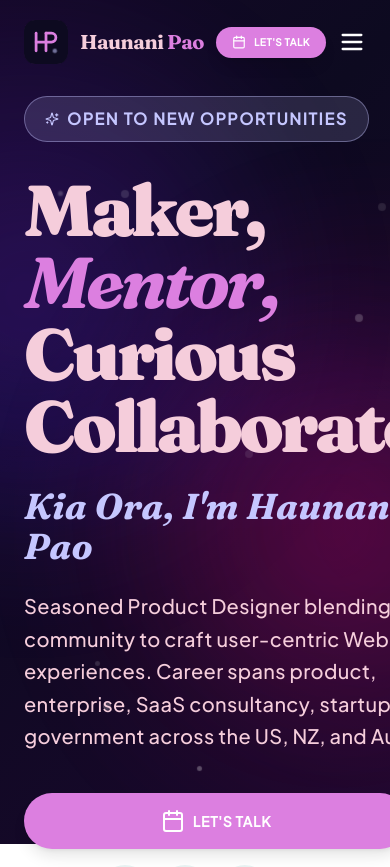
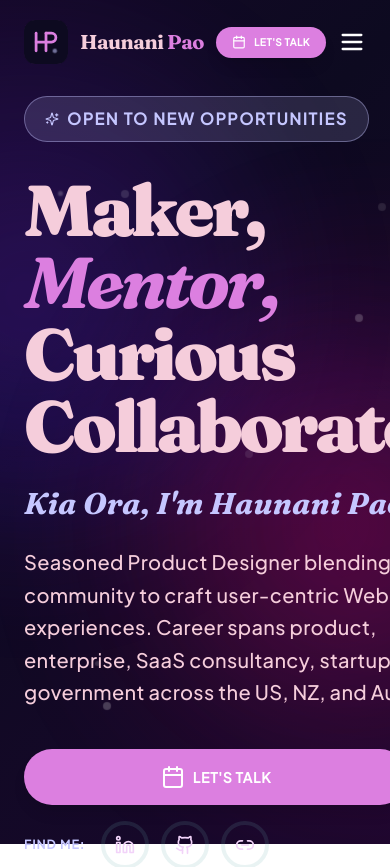
Before and after one commit to haunanipao/haunanipao.github.io, a React (Vite) app: page / in a window 390 px wide. Shown: the top 867 px of the page. Built offline with nearby package versions, Linux system fonts and the light colour scheme.

Commit message:
Refactor for Mobile

```diff
--- a/src/sections/Hero.tsx
+++ b/src/sections/Hero.tsx
@@ -39,7 +39,7 @@ export const Hero = () => {
               initial={{ opacity: 0, y: 30 }}
               animate={{ opacity: 1, y: 0 }}
               transition={{ duration: 0.8, delay: 0.3 }}
-              className="text-4xl sm:text-3xl lg:text-4xl xl:text-5xl mb-6 font-brand italic text-secondary">
+              className="text-3xl sm:text-2xl lg:text-4xl xl:text-5xl mb-6 font-brand italic text-secondary">
               {hero.tagline}
             </motion.p>
 
@@ -57,7 +57,7 @@ export const Hero = () => {
                   href={contact.links[0].href}
                   variant="primary"
                   icon="calendar"
-                  className="sm:px-105 md:py-5 md:text-xl"
+                  className="sm:px-95 md:py-5 md:text-xl"
                 />
 
               {/* Social icon buttons */}
```
